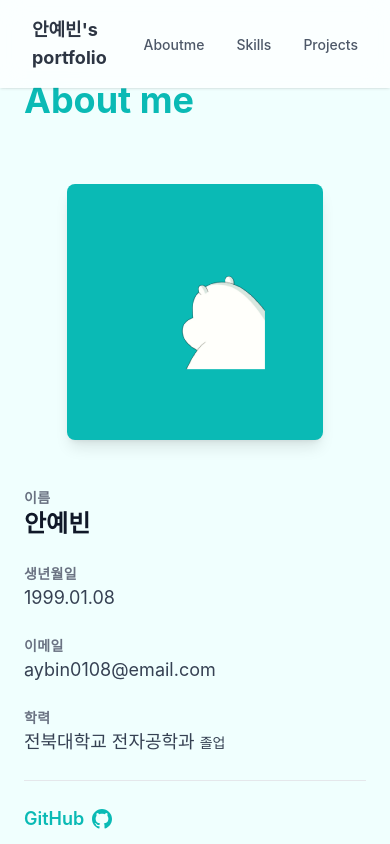
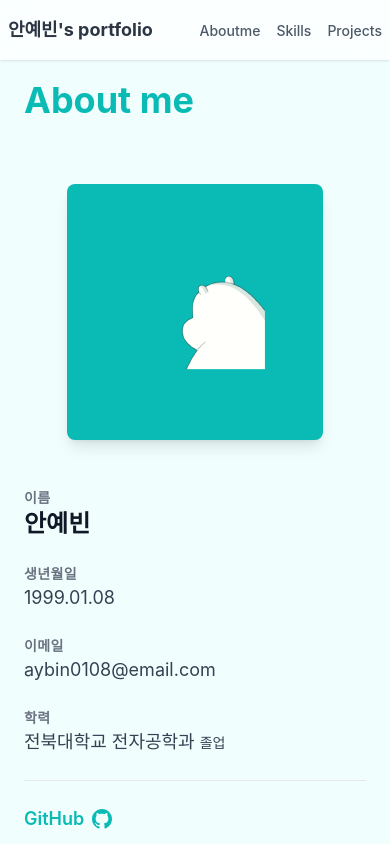
Before and after one commit to mewmaze/anyebin-portfolio, a Next.js app: page / in a window 390 px wide. Both pictures are taken after a click on the button "스크롤하여 더 보기 ↓". Shown: the part 844-1688 px from the top of the page. Built offline with nearby package versions, Linux system fonts and the light colour scheme.

Commit message:
fix: 모바일에서 헤더 간격 조절

```diff
--- a/src/components/Header.tsx
+++ b/src/components/Header.tsx
@@ -19,13 +19,13 @@ export default function Header({ scrollYProgress }: HeaderProps) {
     <header className="fixed top-0 left-0 right-0 z-50">
       <motion.div
         style={{ opacity: headerOpacity }}
-        className="backdrop-blur-md bg-white/80 px-8 py-4 flex items-center justify-between shadow-sm"
+        className="backdrop-blur-md bg-white/80 px-2 sm:px-8 py-4 flex items-center justify-between shadow-sm"
       >
         <span className="text-lg font-bold text-gray-900">
           {"안예빈's portfolio"}
         </span>
         <nav>
-          <ul className="flex gap-8">
+          <ul className="flex gap-4 sm:gap-8">
             {[
               { id: "#about", label: "Aboutme" },
               { id: "#skills", label: "Skills" },
```
